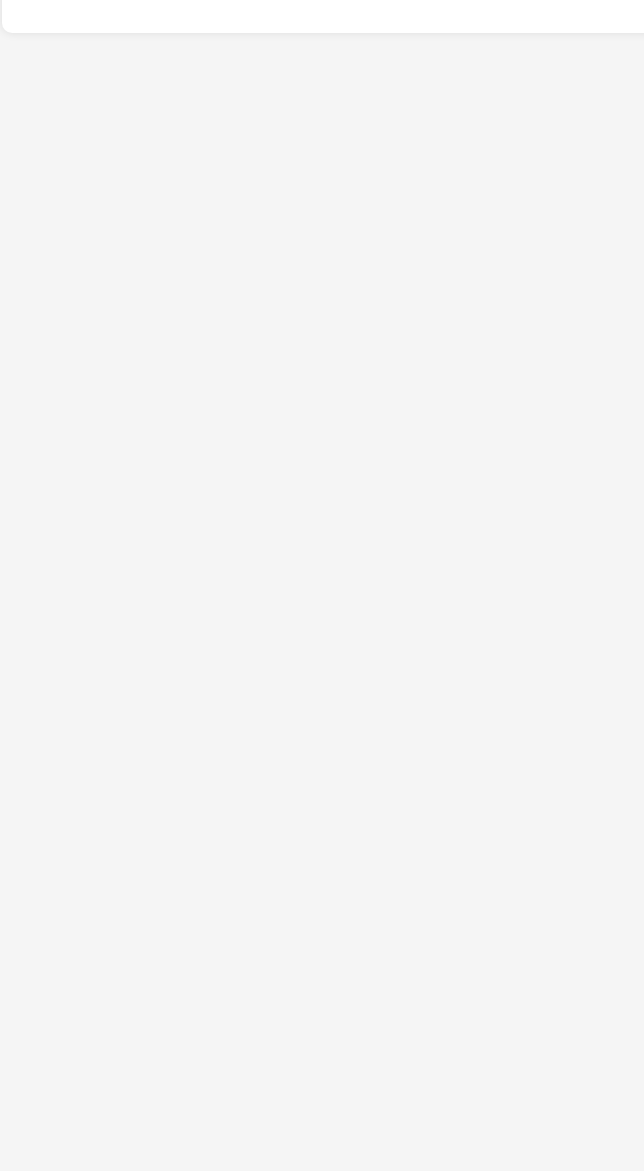
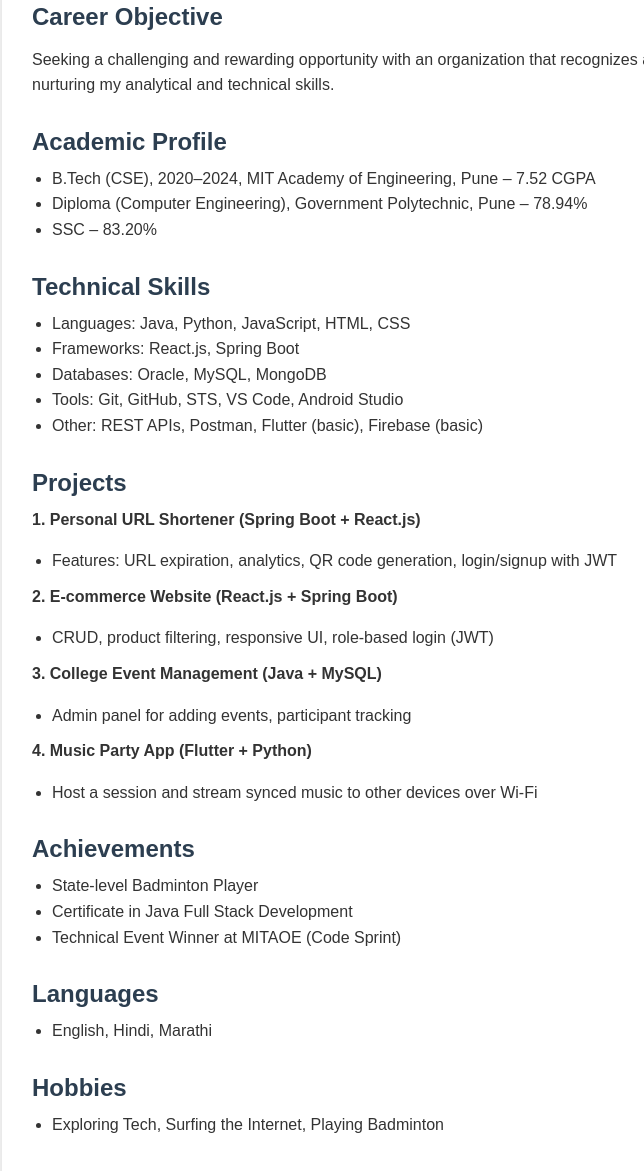
Before and after one commit to omkark-16/omkark-16.github.io, a plain HTML site: page index.html in a window 1280 px wide. Shown: the part 251-1422 px from the top of the page, without its empty margins (158-802 px from the left). Before the commit the page ends 800 px from the top, so only its background shows below. Drawn offline with Linux system fonts and the light colour scheme.

Commit message:
changes updated

```diff
--- a/index.html
+++ b/index.html
@@ -74,9 +74,80 @@
       <a class="download-btn" href="omkarkavtikwar_resume.pdf" download>⬇️ Download PDF</a>
     </div>
 
-    <!-- Other resume content remains unchanged -->
-    <!-- (Omitted here for brevity but same as before...) -->
+    <div class="section">
+      <h2>Career Objective</h2>
+      <p>
+        Seeking a challenging and rewarding opportunity with an organization
+        that recognizes and utilizes my true potential while nurturing my
+        analytical and technical skills.
+      </p>
+    </div>
 
+    <div class="section">
+      <h2>Academic Profile</h2>
+      <ul>
+        <li>B.Tech (CSE), 2020–2024, MIT Academy of Engineering, Pune – 7.52 CGPA</li>
+        <li>Diploma (Computer Engineering), Government Polytechnic, Pune – 78.94%</li>
+        <li>SSC – 83.20%</li>
+      </ul>
+    </div>
+
+    <div class="section">
+      <h2>Technical Skills</h2>
+      <ul>
+        <li>Languages: Java, Python, JavaScript, HTML, CSS</li>
+        <li>Frameworks: React.js, Spring Boot</li>
+        <li>Databases: Oracle, MySQL, MongoDB</li>
+        <li>Tools: Git, GitHub, STS, VS Code, Android Studio</li>
+        <li>Other: REST APIs, Postman, Flutter (basic), Firebase (basic)</li>
+      </ul>
+    </div>
+
+    <div class="section">
+      <h2>Projects</h2>
+      <p class="project-title">1. Personal URL Shortener (Spring Boot + React.js)</p>
+      <ul>
+        <li>Features: URL expiration, analytics, QR code generation, login/signup with JWT</li>
+      </ul>
+
+      <p class="project-title">2. E-commerce Website (React.js + Spring Boot)</p>
+      <ul>
+        <li>CRUD, product filtering, responsive UI, role-based login (JWT)</li>
+      </ul>
+
+      <p class="project-title">3. College Event Management (Java + MySQL)</p>
+      <ul>
+        <li>Admin panel for adding events, participant tracking</li>
+      </ul>
+
+      <p class="project-title">4. Music Party App (Flutter + Python)</p>
+      <ul>
+        <li>Host a session and stream synced music to other devices over Wi-Fi</li>
+      </ul>
+    </div>
+
+    <div class="section">
+      <h2>Achievements</h2>
+      <ul>
+        <li>State-level Badminton Player</li>
+        <li>Certificate in Java Full Stack Development</li>
+        <li>Technical Event Winner at MITAOE (Code Sprint)</li>
+      </ul>
+    </div>
+
+    <div class="section">
+      <h2>Languages</h2>
+      <ul>
+        <li>English, Hindi, Marathi</li>
+      </ul>
+    </div>
+
+    <div class="section">
+      <h2>Hobbies</h2>
+      <ul>
+        <li>Exploring Tech, Surfing the Internet, Playing Badminton</li>
+      </ul>
+    </div>
   </div>
 </body>
 </html>
```
